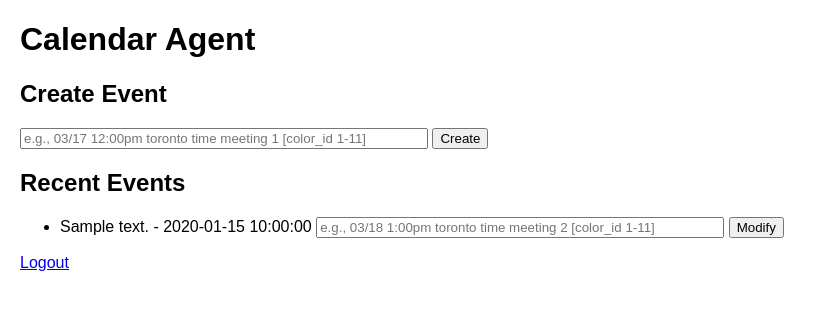
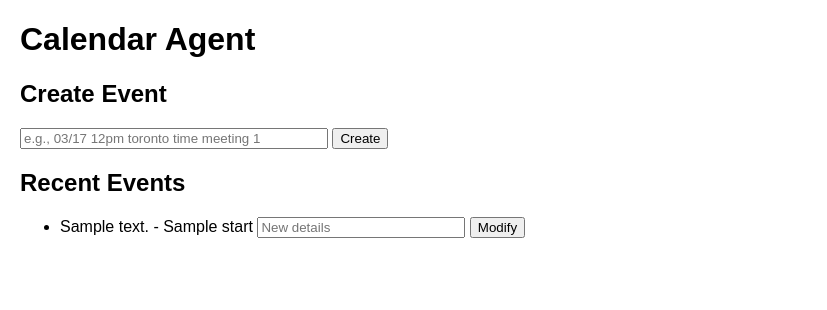
Before and after one commit to EliasAndEllis/Calendar, a Flask app: template templates/index.html in a window 1280 px wide. Shown: the top 310 px of the page, without its empty margins (0-827 px from the left). Run offline with Flask 3, Linux system fonts and the light colour scheme; the template is opened without the code that fills it: most values are stand-ins (such as "Sample title", 1, 10 or a date in 2020).

Commit message:
Update index.html

```diff
--- a/templates/index.html
+++ b/templates/index.html
@@ -16,7 +16,7 @@
 
     <h2>Create Event</h2>
     <form method="POST" action="{{ url_for('create') }}">
-        <input type="text" name="event_details" placeholder="e.g., 03/17 12:00pm toronto time meeting 1 [color_id 1-11]" style="width: 400px;">
+        <input type="text" name="event_details" placeholder="e.g., 03/17 12pm toronto time meeting 1" style="width: 300px;">
         <input type="submit" value="Create">
     </form>
 
@@ -24,16 +24,10 @@
     {% if events %}
         <ul>
         {% for event in events %}
-            <li>
-                {{ event.summary }} -
-                {% if event.start.dateTime %}
-                    {{ event.start.dateTime }}
-                {% else %}
-                    {{ event.start.date }}
-                {% endif %}
+            <li>{{ event.summary }} - {{ event.start }}
                 <form method="POST" action="{{ url_for('modify') }}" style="display:inline;">
                     <input type="hidden" name="event_id" value="{{ event.id }}">
-                    <input type="text" name="new_details" placeholder="e.g., 03/18 1:00pm toronto time meeting 2 [color_id 1-11]" style="width: 400px;">
+                    <input type="text" name="new_details" placeholder="New details" style="width: 200px;">
                     <input type="submit" value="Modify">
                 </form>
             </li>
@@ -42,7 +36,5 @@
     {% else %}
         <p>No upcoming events found.</p>
     {% endif %}
-
-    <p><a href="{{ url_for('logout') }}">Logout</a></p>
 </body>
 </html>
```
